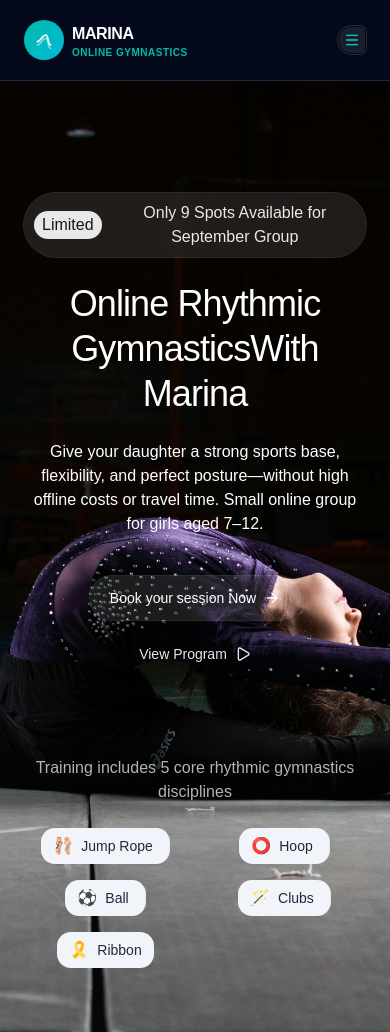
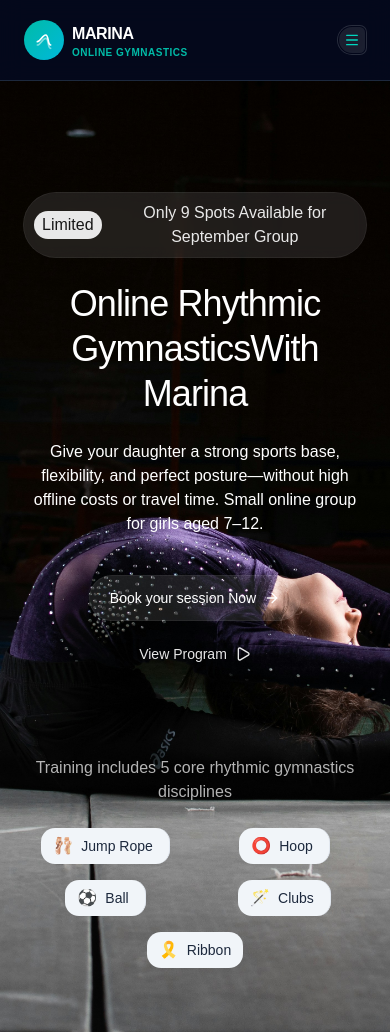
Before and after one commit to ayushsr1/learn-react, a React (Vite) app in the folder learn_react/: page / in a window 390 px wide. Built offline with nearby package versions, Linux system fonts and the light colour scheme.

Commit message:
done the things more

```diff
--- a/learn_react/src/components/ui/Hero.tsx
+++ b/learn_react/src/components/ui/Hero.tsx
@@ -106,8 +106,8 @@ const Hero: React.FC<Hero> = ({
                                     <div
                                         key={partner.id || partner.name || index}
                                         className={`flex items-center gap-2 bg-slate-100 text-slate-800 px-3 py-1.5 rounded-xl ${
-                                            !isLastItem ? 'border-r border-slate-200 pr-4' : ''
-                                        }`}
+                                            isLastItem ? 'col-span-2 justify-center sm:col-span-1' : ''
+                                        } ${!isLastItem ? 'border-r border-slate-200 pr-4' : ''}`}
                                     >
                                         {partner.icon && <span className="shrink-0 flex items-center text-slate-500">{partner.icon}</span>}
                                         <span className="font-medium text-sm leading-none">{partner.name}</span>
```
